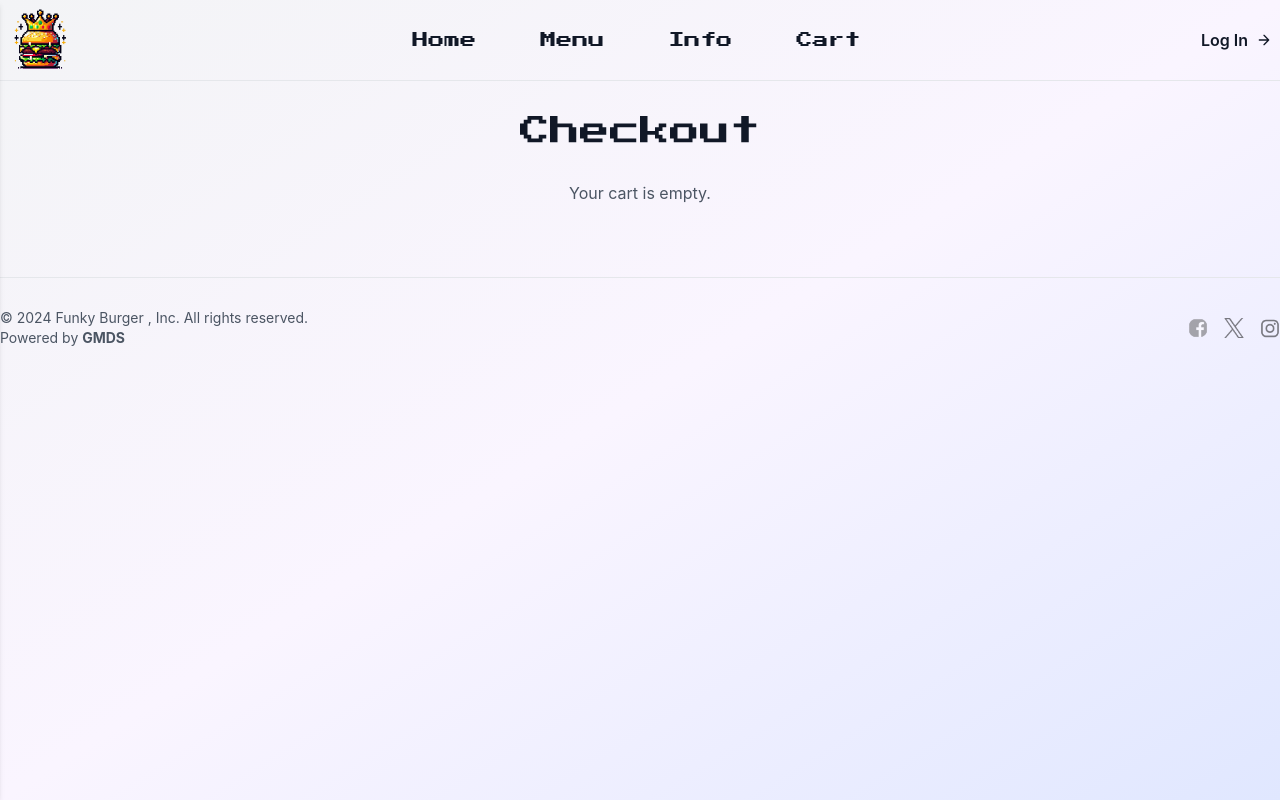
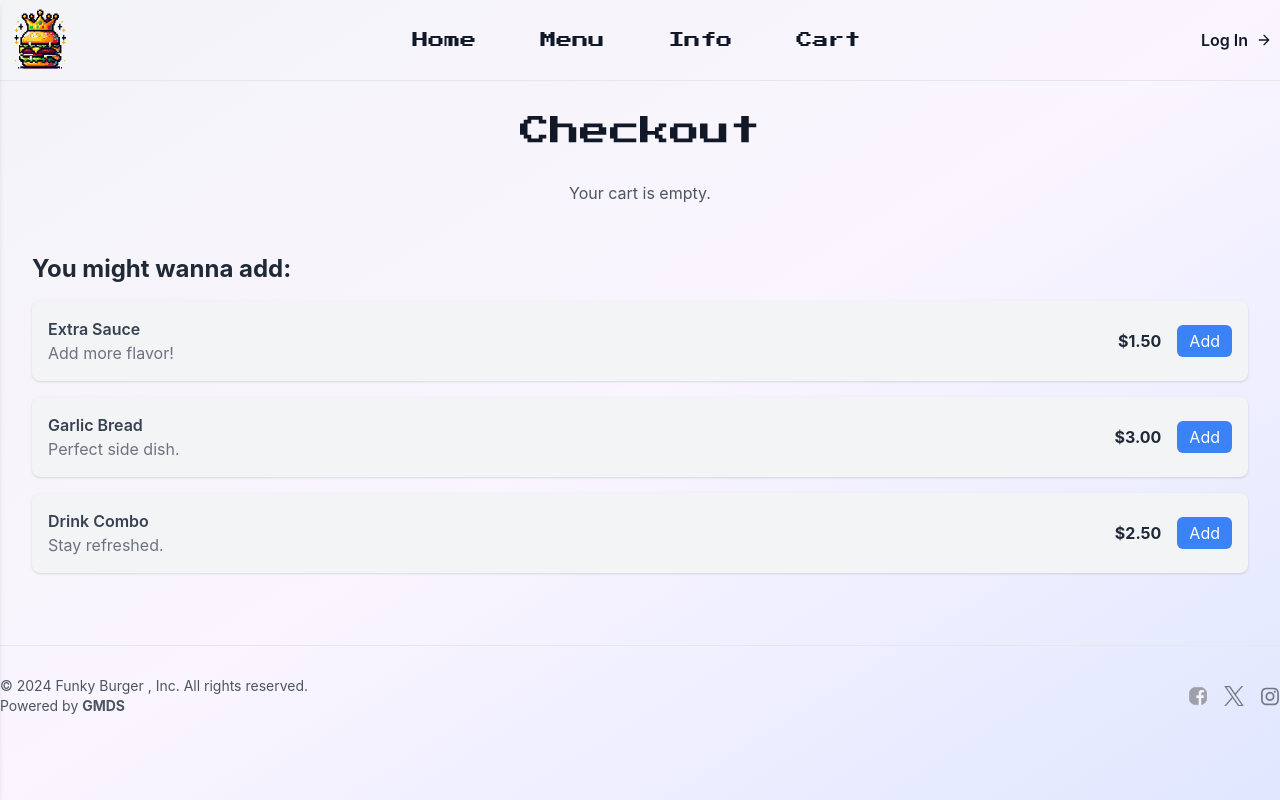
Before and after one commit to mandwras/Funky-Burger, a Next.js app: page /check in a window 1280 px wide. Built offline with nearby package versions, Linux system fonts and the light colour scheme.

Commit message:
might wanna add added on checkout

```diff
--- a/src/app/check/page.js
+++ b/src/app/check/page.js
@@ -1,4 +1,4 @@
-"use client";
+"use client"
 import React, { useState } from "react";
 import Header from "../components/header";
 import Footer from "../components/footer";
@@ -8,9 +8,15 @@ const Checkout = () => {
   const { cart, setCart } = useCartContext();
   const [deliveryOption, setDeliveryOption] = useState("Takeaway");
 
+  const recommendedItems = [
+    { id: 101, name: "Extra Sauce", price: 1.5, description: "Add more flavor!" },
+    { id: 102, name: "Garlic Bread", price: 3.0, description: "Perfect side dish." },
+    { id: 103, name: "Drink Combo", price: 2.5, description: "Stay refreshed." },
+  ];
+
   const totalPrice = cart.reduce(
     (total, item) => total + item.price * item.quantity,
-    0,
+    0
   );
 
   const handleQuantityChange = (item, change) => {
@@ -20,22 +26,36 @@ const Checkout = () => {
           if (cartItem.id === item.id) {
             const updatedQuantity = cartItem.quantity + change;
             if (updatedQuantity <= 0) {
-              return null; // Remove item from cart if quantity is 0 or less
+              return null;
             }
             return { ...cartItem, quantity: updatedQuantity };
           }
           return cartItem;
         })
-        .filter(Boolean); // Remove null items
+        .filter(Boolean);
 
-      localStorage.setItem("cart", JSON.stringify(newCart)); // Update localStorage
+      localStorage.setItem("cart", JSON.stringify(newCart));
       return newCart;
+    });
+  };
+
+  const addRecommendedItem = (item) => {
+    setCart((prevCart) => {
+      const existingItem = prevCart.find((cartItem) => cartItem.id === item.id);
+      if (existingItem) {
+        return prevCart.map((cartItem) =>
+          cartItem.id === item.id
+            ? { ...cartItem, quantity: cartItem.quantity + 1 }
+            : cartItem
+        );
+      }
+      return [...prevCart, { ...item, quantity: 1 }];
     });
   };
 
   const toggleDeliveryOption = () => {
     setDeliveryOption((prevOption) =>
-      prevOption === "Takeaway" ? "Instore" : "Takeaway",
+      prevOption === "Takeaway" ? "Instore" : "Takeaway"
     );
   };
 
@@ -107,7 +127,6 @@ const Checkout = () => {
                   Instore
                 </button>
 
-                {/* Bottom Border */}
                 <div className="absolute bottom-0 left-0 w-full h-1 bg-gray-300">
                   <div
                     className={`absolute h-1 bg-blue-500 transition-all duration-300 ${
@@ -120,7 +139,6 @@ const Checkout = () => {
               </div>
 
               <div className="w-full sm:w-auto flex justify-between items-center sm:space-x-4">
-
                 <button className="px-4 py-2 bg-green-500 text-white rounded-md w-full sm:w-48">
                   {deliveryOption === "Takeaway"
                     ? "Proceed to Payment"
@@ -132,6 +150,34 @@ const Checkout = () => {
         ) : (
           <p className="text-center text-gray-600">Your cart is empty.</p>
         )}
+
+        <div className="mt-12">
+          <h2 className="text-2xl font-bold text-gray-800 mb-4">
+            You might wanna add:
+          </h2>
+          <ul className="space-y-4">
+            {recommendedItems.map((item) => (
+              <li
+                key={item.id}
+                className="flex justify-between items-center bg-gray-100 p-4 rounded-lg shadow"
+              >
+                <div>
+                  <h3 className="font-semibold text-gray-700">{item.name}</h3>
+                  <p className="text-gray-500">{item.description}</p>
+                </div>
+                <div className="flex items-center space-x-4">
+                  <span className="font-bold text-gray-800">${item.price.toFixed(2)}</span>
+                  <button
+                    onClick={() => addRecommendedItem(item)}
+                    className="px-3 py-1 bg-blue-500 text-white rounded-md"
+                  >
+                    Add
+                  </button>
+                </div>
+              </li>
+            ))}
+          </ul>
+        </div>
       </div>
       <Footer />
     </div>
```
Lines whose indentation alone changed are shown as unchanged.
